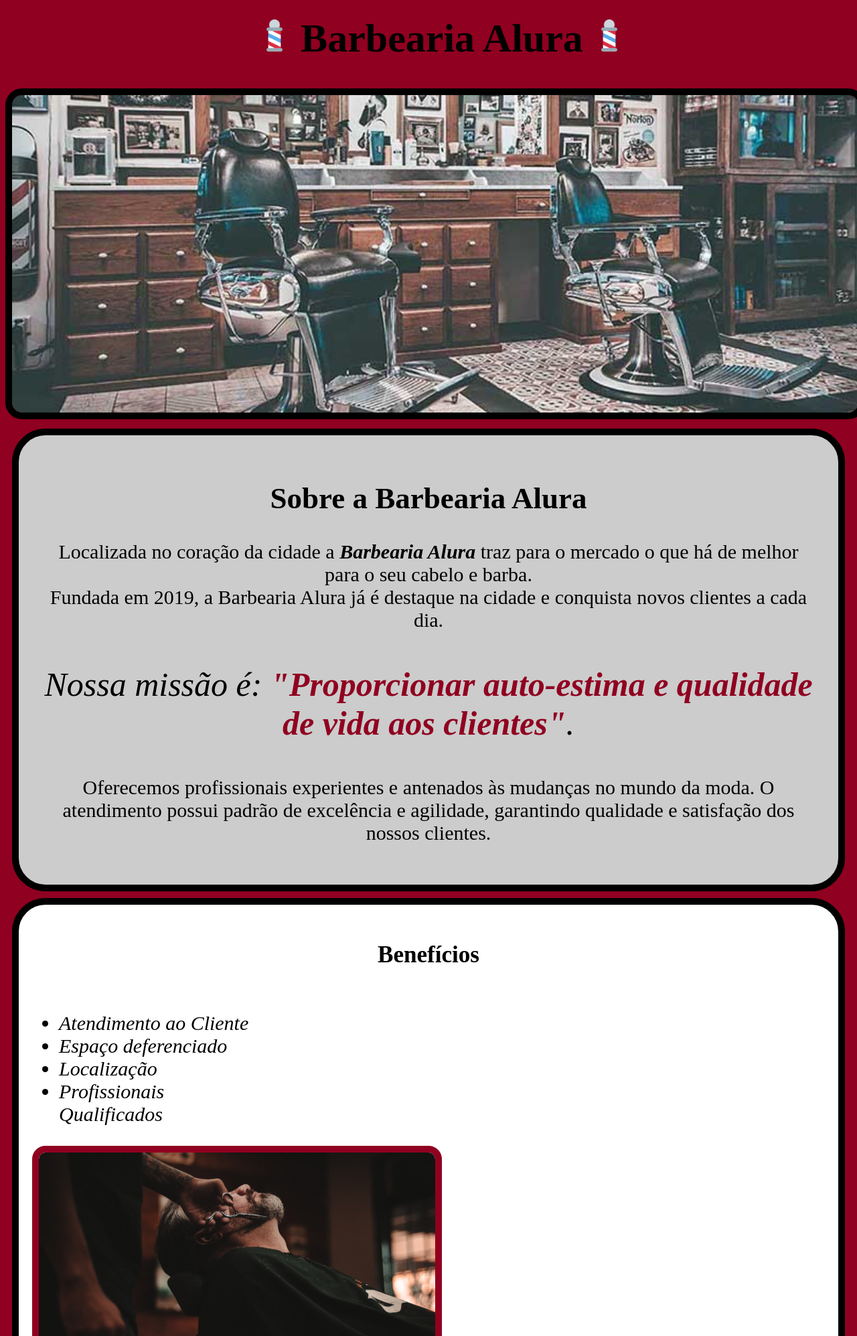
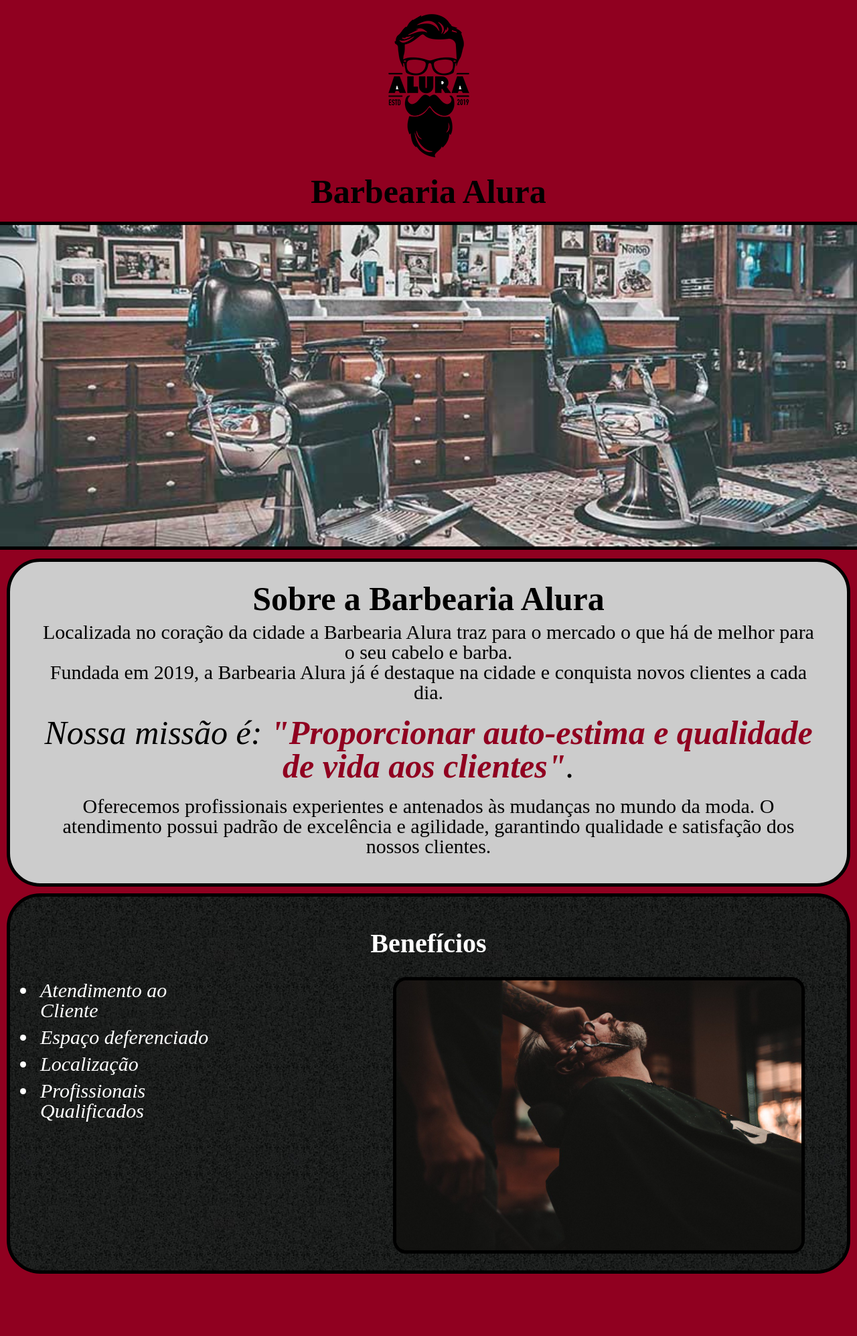
Before and after one commit to LeonamJop/AluraFrontEnd, a plain HTML site: page HTML5eCSS3/MarcaçãoPrimeiroTexto/index.html in a window 1280 px wide. Shown: the part 17-2012 px from the top of the page at 67% size. After the commit the page ends 1929 px from the top, so only its background shows below. Drawn offline with Linux system fonts and the light colour scheme.

Commit message:
alura html5 e css3 pt2

```diff
--- a/HTML5eCSS3Parte1/MarcaçãoPrimeiroTexto/index.html
+++ b/HTML5eCSS3/MarcaçãoPrimeiroTexto/index.html
@@ -6,23 +6,24 @@
     <meta http-equiv="X-UA-Compatible" content="IE=edge">
     <meta name="viewport" content="width=device-width, initial-scale=1.0">
     <title>Barbearia Alura</title>
+    <link rel="stylesheet" href="reset.css">
     <link rel="stylesheet" href="style.css">
-    <link rel="icon" href="favicon-16x16.png">
+    <link rel="icon" href="imagens/favicon-16x16.png">
 </head>
 
 <body>
 
     <header>
-       <h1> <img src="favicon.ico" alt=""> Barbearia Alura <img src="favicon.ico" alt=""></h1>
+        <img src="imagens/logo.png" alt="logo">
+        <h1>Barbearia Alura</h1>
     </header>
-
-    <img id="banner" src="banner.jpg" alt="bannerBarbeariaAlura">
+    <img id="banner" src="imagens/banner.jpg">
 
     <div class="principal">
-
         <h2>Sobre a Barbearia Alura</h2>
 
-        <p>Localizada no coração da cidade a <strong><em>Barbearia Alura</em></strong> traz para o mercado o que há de
+        <p>Localizada no coração da cidade a <strong><em>Barbearia Alura</em></strong> traz para o mercado o que há
+            de
             melhor para o seu cabelo e barba.
             <br>Fundada em 2019, a Barbearia Alura já é destaque na cidade e conquista novos clientes a cada dia.
         </p>
@@ -30,7 +31,8 @@
         <p id="missao"><em>Nossa missão é: <strong id="corMissao">"Proporcionar auto-estima e qualidade de vida aos
                     clientes"</strong>.</em></p>
 
-        <p>Oferecemos profissionais experientes e antenados às mudanças no mundo da moda.
+        <p>
+            Oferecemos profissionais experientes e antenados às mudanças no mundo da moda.
             O atendimento possui padrão de excelência e agilidade, garantindo qualidade e satisfação dos nossos
             clientes.
         </p>
@@ -41,13 +43,13 @@
         <h3 class="h3beneficios">Benefícios</h3>
 
         <ul class="itens">
-            <li>Atendimento ao Cliente</li>
-            <li>Espaço deferenciado</li>
-            <li>Localização</li>
-            <li>Profissionais Qualificados</li>
+            <li type="disc">Atendimento ao Cliente</li>
+            <li type="disc">Espaço deferenciado</li>
+            <li type="disc">Localização</li>
+            <li type="disc">Profissionais Qualificados</li>
         </ul>
 
-        <img src="beneficios.jpg" alt="beneficios" class="imagembeneficios">
+        <img src="imagens/beneficios.jpg" alt="beneficios" class="imagembeneficios">
 
     </div>
 
--- /dev/null
+++ b/HTML5eCSS3/MarcaçãoPrimeiroTexto/produtos.css
@@ -0,0 +1,100 @@
+header{
+    background: #bbbbbb;
+    padding: 20px 0;
+}
+
+.caixa{
+    position: relative;
+    width: 940px;
+    margin: 0 auto;
+}
+
+nav{
+    position: absolute;
+    top: 110px;
+    right: 0;
+}
+
+nav li{
+    display: inline;
+    margin: 0 0 0 15px;
+}
+
+nav a{
+    text-transform: uppercase;
+    color: #000000;
+    font-weight: bold;
+    font-size: 22px;
+    text-decoration: none;
+}
+
+nav a:hover{
+    color: #C78C19;
+    text-decoration: underline;
+}
+
+main{
+    border-top: 5px solid black;
+    background: #900020;
+}
+
+.produtos{
+    width: 940px;
+    margin: 0 auto;
+    padding: 50px 0;
+}
+
+.produtos li{
+    display: inline-block;
+    background-color: #ffffff;
+    text-align: center;
+    width: 30%;
+    vertical-align: top;
+    margin: 0 1.5%;
+    padding: 30px 20px;
+    box-sizing: border-box;
+    border: 3px solid black;
+    border-radius: 20px;
+}
+
+.produtos li:hover{
+    color: #C78C19;
+    border-color: #C78C19;
+}
+
+.produtos li:active{
+    color: green;
+    border-color: green;
+}
+
+.produtos li:hover h2{
+    font-size: 35px;
+}
+
+.produtos h2{
+    font-size: 30px;
+    font-weight: bold;
+}
+
+.produto-descricao{
+    font-size: 22px;
+}
+.produto-preco{
+    font-size: 22px;
+    font-weight: bold;
+    margin: 10px;
+}
+
+footer{
+    text-align: center;
+    border-top: 5px solid black;
+    background: url(imagens/bg.jpg);
+    padding: 40px 0;
+}
+
+.copyridth{
+    color: #FFFFFF;
+    font-size: 13px;
+    margin-top: 20px;
+
+}
--- /dev/null
+++ b/HTML5eCSS3/MarcaçãoPrimeiroTexto/reset.css
@@ -0,0 +1,48 @@
+/* http://meyerweb.com/eric/tools/css/reset/
+   v2.0 | 20110126
+   License: none (public domain)
+*/
+
+html, body, div, span, applet, object, iframe,
+h1, h2, h3, h4, h5, h6, p, blockquote, pre,
+a, abbr, acronym, address, big, cite, code,
+del, dfn, em, img, ins, kbd, q, s, samp,
+small, strike, strong, sub, sup, tt, var,
+b, u, i, center,
+dl, dt, dd, ol, ul, li,
+fieldset, form, label, legend,
+table, caption, tbody, tfoot, thead, tr, th, td,
+article, aside, canvas, details, embed,
+figure, figcaption, footer, header, hgroup,
+menu, nav, output, ruby, section, summary,
+time, mark, audio, video {
+	margin: 0;
+	padding: 0;
+	border: 0;
+	font-size: 100%;
+	font: inherit;
+	vertical-align: baseline;
+}
+/* HTML5 display-role reset for older browsers */
+article, aside, details, figcaption, figure,
+footer, header, hgroup, menu, nav, section {
+	display: block;
+}
+body {
+	line-height: 1;
+}
+ol, ul {
+	list-style: none;
+}
+blockquote, q {
+	quotes: none;
+}
+blockquote:before, blockquote:after,
+q:before, q:after {
+	content: '';
+	content: none;
+}
+table {
+	border-collapse: collapse;
+	border-spacing: 0;
+}
--- a/HTML5eCSS3Parte1/MarcaçãoPrimeiroTexto/style.css
+++ b/HTML5eCSS3/MarcaçãoPrimeiroTexto/style.css
@@ -1,17 +1,20 @@
 body{
     background-color: #900020;
 }
+
 header{
     text-align: center;
-    font-size: 30px;
+    font-size: 50px;
+    font-weight: bold;
     margin: 20px;
-    width: 100%;
 }
 
 #banner{
     width: 100%;
-    border: 10px solid black;
-    border-radius: 25px;
+    border-top: 5px;
+    border-bottom: 5px;
+    border-style: solid;
+    border-color: black;
 }
 
 .principal{
@@ -20,33 +23,52 @@ header{
     margin: 10px;
     text-align: center;
     font-size: 30px;
-    border: 10px solid black;
+    border: 5px solid black;
     border-radius: 50px;
+}
+
+.principal h2{
+    font-size: 50px;
+    font-weight: bold;
+    padding: auto;
+}
+
+.principal p{
+    padding: 10px;
+    margin: 0 auto;
 }
 
 #missao{
     font-size: 50px;
+    font-style: italic;
 }
 
 #corMissao{
     color: #900020;
+    font-weight: bold;
 }
 
 .beneficios{
-    background: #ffffff;
+    background: url(imagens/bg.jpg);
+    color: #ffffff;
     padding: 20px;
     margin: 10px;
     font-size: 30px;
-    border: 10px solid black;
+    border: 5px solid black;
     border-radius: 50px;
 }
 
 .h3beneficios{
     text-align: center;
+    font-size: 40px;
+    font-weight: bold;
+    padding: 30px;
 }
 
-.itens{
+.itens li{
     font-style: italic;
+    padding: 5px;
+    margin-left: 20px;
 }
 
 ul{
@@ -58,6 +80,7 @@ ul{
 
 .imagembeneficios{
     width: 50%;
-    border: 10px solid #900020;
+    border: 5px solid black;
     border-radius: 20px;
+    margin-left: auto;
 }
```
Also changed, not shown: HTML5eCSS3/MarcaçãoPrimeiroTexto/produtos.html (added, +63 -0 lines), HTML5eCSS3/MarcaçãoPrimeiroTexto/imagens/banner.jpg (renamed from HTML5eCSS3Parte1/MarcaçãoPrimeiroTexto/banner.jpg), HTML5eCSS3/MarcaçãoPrimeiroTexto/imagens/barba.jpg (added), HTML5eCSS3/MarcaçãoPrimeiroTexto/imagens/beneficios.jpg (renamed from HTML5eCSS3Parte1/MarcaçãoPrimeiroTexto/beneficios.jpg), HTML5eCSS3/MarcaçãoPrimeiroTexto/imagens/bg.jpg (added), HTML5eCSS3/MarcaçãoPrimeiroTexto/imagens/cabelo+barba.jpg (added), HTML5eCSS3/MarcaçãoPrimeiroTexto/imagens/cabelo.jpg (added), HTML5eCSS3/MarcaçãoPrimeiroTexto/imagens/favicon-16x16.png (renamed from HTML5eCSS3Parte1/MarcaçãoPrimeiroTexto/favicon-16x16.png), HTML5eCSS3/MarcaçãoPrimeiroTexto/imagens/favicon.ico (renamed from HTML5eCSS3Parte1/MarcaçãoPrimeiroTexto/favicon.ico), HTML5eCSS3/MarcaçãoPrimeiroTexto/imagens/logo-branco.png (added), HTML5eCSS3/MarcaçãoPrimeiroTexto/imagens/logo.png (added).
